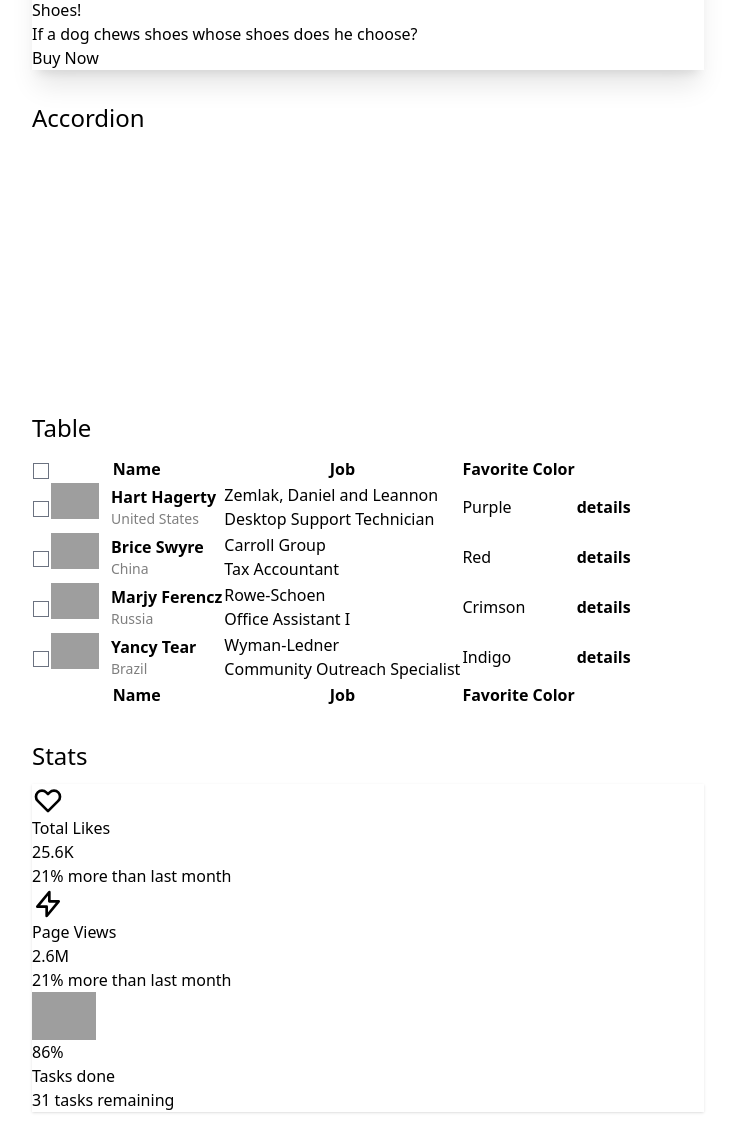
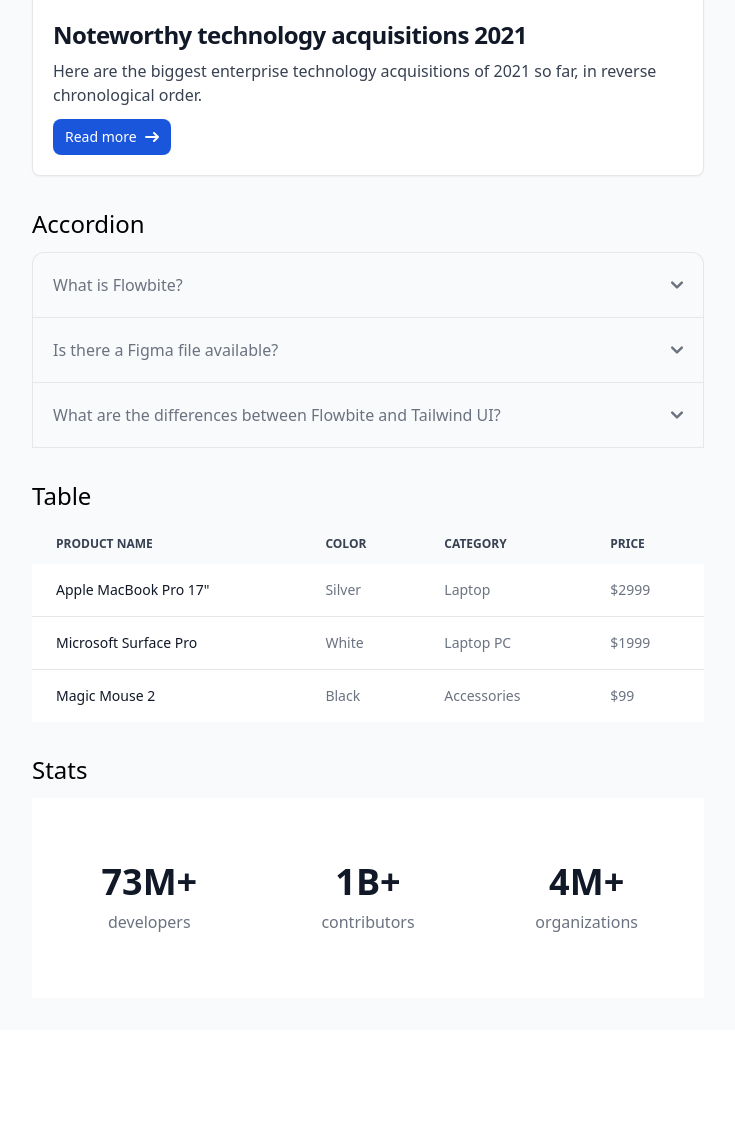
Before and after one commit to app-generator/docs-flask-flowbite, a Flask app: page / in a window 1280 px wide. Shown: the part 1166-2310 px from the top of the page, without its empty margins (272-1007 px from the left). After the commit the page ends 2098 px from the top, so only its background shows below. Run offline with Flask 3, Linux system fonts and the light colour scheme; style sheets or scripts are compiled from the project's sources; grey boxes are pictures that could not be loaded.

Commit message:
Add flowbite components

```diff
--- a/package.json
+++ b/package.json
@@ -1,5 +1,5 @@
 {
-  "name": "django-daisyui-starter",
+  "name": "flask-flowbite-starter",
   "private": true,
   "version": "0.0.0",
   "type": "module",
--- a/templates/index.html
+++ b/templates/index.html
@@ -1,298 +1,206 @@
 <!DOCTYPE html>
-
 <html lang="en">
 <head>
   <meta charset="UTF-8">
   <meta name="viewport" content="width=device-width, initial-scale=1.0">
-  <title>Flask + DaisyUI + Vite</title>
+  <title>Flask + Flowbite + Vite</title>
 
-  <meta name="description" content="Integrate DaisyUI with Flask - The integration steps and Coding Sample">
+  <meta name="description" content="Integrate Flowbite with Flask - The integration steps and Coding Sample">
 
-  <link rel="canonical" href="https://app-generator.dev/docs/technologies/flask/integrate-daisyui.html">
+  <link rel="canonical" href="https://app-generator.dev/docs/technologies/flask/integrate-flowbite.html">
 
   <link href="{{ url_for('static', filename='dist/assets/main.css') }}" rel="stylesheet">
 </head>
 <body>
-    <div id="app">
-        <div class="hero min-h-screen bg-base-200">
-            <div class="hero-content text-center">
-              <div class="max-w-xl">
-                <h1 class="text-5xl font-bold">
-                  <u>
-                    <a href="https://app-generator.dev/docs/technologies/flask/integrate-daisyui.html">Flask + DaisyUI + Vite</a>
-                  </u>
-                </h1>
-                <p class="py-6">{{ timestamp }}</p>
-                <p class="py-6">Minimal starter template with Flask backend, DaisyUI components, and Vite for rapid development.</p>
-                <button class="btn btn-primary" id="testApi">Test API</button>
-                <p id="apiResponse" class="mt-4"></p>
+  <div id="app">
+    <section class="bg-white dark:bg-gray-900">
+      <div class="min-h-screen flex flex-col justify-center">
+        <div class="mx-auto max-w-screen-xl text-center lg:py-16">
+          <h1 class="mb-4 text-4xl font-extrabold tracking-tight leading-none text-gray-900 md:text-5xl lg:text-6xl dark:text-white">
+            <u>
+              <a href="https://app-generator.dev/docs/technologies/flask/integrate-flowbite.html">Flask + Flowbite + Vite</a>
+            </u>
+          </h1>
+          <p class="mb-8 text-lg font-normal text-gray-500 lg:text-xl sm:px-16 lg:px-48 dark:text-gray-400">{{ timestamp }}</p>
+          <p class="mb-8 text-lg font-normal text-gray-500 lg:text-xl sm:px-16 lg:px-48 dark:text-gray-400">Minimal starter template with Flask backend, Flowbite components, and Vite for rapid development.</p>
+          <button type="button" id="testApi"
+                  class="text-white bg-blue-700 hover:bg-blue-800 focus:ring-4 focus:ring-blue-300 font-medium rounded-lg text-sm px-5 py-2.5 me-2 mb-2 dark:bg-blue-600 dark:hover:bg-blue-700 focus:outline-none dark:focus:ring-blue-800">
+            Test API
+          </button>
+          <p id="apiResponse" class="mt-4 text-gray-500 dark:text-gray-400"></p>
+        </div>
+      </div>
+
+      <div class="bg-gray-50 pt-5">
+        <div class="max-w-2xl mx-auto">
+
+          <div class="pb-8">
+            <h3 class="text-2xl font-medium text-accent mb-3">Card</h3>
+            <div class="w-auto bg-white border border-gray-200 rounded-lg shadow-sm dark:bg-gray-800 dark:border-gray-700">
+              <a href="#">
+                  <img class="rounded-t-lg" src="https://flowbite.com/docs/images/blog/image-1.jpg" alt="" />
+              </a>
+              <div class="p-5">
+                <a href="#">
+                  <h5 class="mb-2 text-2xl font-bold tracking-tight text-gray-900 dark:text-white">Noteworthy technology acquisitions 2021</h5>
+                </a>
+                <p class="mb-3 font-normal text-gray-700 dark:text-gray-400">Here are the biggest enterprise technology acquisitions of 2021 so far, in reverse chronological order.</p>
+                <a href="#" class="inline-flex items-center px-3 py-2 text-sm font-medium text-center text-white bg-blue-700 rounded-lg hover:bg-blue-800 focus:ring-4 focus:outline-none focus:ring-blue-300 dark:bg-blue-600 dark:hover:bg-blue-700 dark:focus:ring-blue-800">
+                  Read more
+                  <svg class="rtl:rotate-180 w-3.5 h-3.5 ms-2" aria-hidden="true" xmlns="http://www.w3.org/2000/svg" fill="none" viewBox="0 0 14 10">
+                    <path stroke="currentColor" stroke-linecap="round" stroke-linejoin="round" stroke-width="2" d="M1 5h12m0 0L9 1m4 4L9 9"/>
+                  </svg>
+                </a>
               </div>
             </div>
-        </div>
+          </div>
 
-        <div class="max-w-2xl mx-auto mt-5">
-          <div class="mb-8">
-            <h3 class="text-2xl font-medium text-accent mb-3">Card</h3>
-            <div class="card bg-base-100 w-auto shadow-xl">
-              <figure>
-                <img
-                  src="https://img.daisyui.com/images/stock/photo-1606107557195-0e29a4b5b4aa.webp"
-                  alt="Shoes" />
-              </figure>
-              <div class="card-body">
-                <h2 class="card-title">Shoes!</h2>
-                <p>If a dog chews shoes whose shoes does he choose?</p>
-                <div class="card-actions justify-end">
-                  <button class="btn btn-primary">Buy Now</button>
+          <div class="pb-8">
+            <h3 class="text-2xl font-medium text-accent mb-3">Accordion</h3>
+            <div id="accordion-collapse" data-accordion="collapse">
+              <h2 id="accordion-collapse-heading-1">
+                <button type="button" class="flex items-center justify-between w-full p-5 font-medium rtl:text-right text-gray-500 border border-b-0 border-gray-200 rounded-t-xl focus:ring-4 focus:ring-gray-200 dark:focus:ring-gray-800 dark:border-gray-700 dark:text-gray-400 hover:bg-gray-100 dark:hover:bg-gray-800 gap-3" data-accordion-target="#accordion-collapse-body-1" aria-expanded="true" aria-controls="accordion-collapse-body-1">
+                  <span>What is Flowbite?</span>
+                  <svg data-accordion-icon class="w-3 h-3 rotate-180 shrink-0" aria-hidden="true" xmlns="http://www.w3.org/2000/svg" fill="none" viewBox="0 0 10 6">
+                    <path stroke="currentColor" stroke-linecap="round" stroke-linejoin="round" stroke-width="2" d="M9 5 5 1 1 5"/>
+                  </svg>
+                </button>
+              </h2>
+              <div id="accordion-collapse-body-1" class="hidden" aria-labelledby="accordion-collapse-heading-1">
+                <div class="p-5 border border-b-0 border-gray-200 dark:border-gray-700 dark:bg-gray-900">
+                  <p class="mb-2 text-gray-500 dark:text-gray-400">Flowbite is an open-source library of interactive components built on top of Tailwind CSS including buttons, dropdowns, modals, navbars, and more.</p>
+                  <p class="text-gray-500 dark:text-gray-400">Check out this guide to learn how to <a href="/docs/getting-started/introduction/" class="text-blue-600 dark:text-blue-500 hover:underline">get started</a> and start developing websites even faster with components on top of Tailwind CSS.</p>
+                </div>
+              </div>
+              <h2 id="accordion-collapse-heading-2">
+                <button type="button" class="flex items-center justify-between w-full p-5 font-medium rtl:text-right text-gray-500 border border-b-0 border-gray-200 focus:ring-4 focus:ring-gray-200 dark:focus:ring-gray-800 dark:border-gray-700 dark:text-gray-400 hover:bg-gray-100 dark:hover:bg-gray-800 gap-3" data-accordion-target="#accordion-collapse-body-2" aria-expanded="false" aria-controls="accordion-collapse-body-2">
+                  <span>Is there a Figma file available?</span>
+                  <svg data-accordion-icon class="w-3 h-3 rotate-180 shrink-0" aria-hidden="true" xmlns="http://www.w3.org/2000/svg" fill="none" viewBox="0 0 10 6">
+                    <path stroke="currentColor" stroke-linecap="round" stroke-linejoin="round" stroke-width="2" d="M9 5 5 1 1 5"/>
+                  </svg>
+                </button>
+              </h2>
+              <div id="accordion-collapse-body-2" class="hidden" aria-labelledby="accordion-collapse-heading-2">
+                <div class="p-5 border border-b-0 border-gray-200 dark:border-gray-700">
+                  <p class="mb-2 text-gray-500 dark:text-gray-400">Flowbite is first conceptualized and designed using the Figma software so everything you see in the library has a design equivalent in our Figma file.</p>
+                  <p class="text-gray-500 dark:text-gray-400">Check out the <a href="https://flowbite.com/figma/" class="text-blue-600 dark:text-blue-500 hover:underline">Figma design system</a> based on the utility classes from Tailwind CSS and components from Flowbite.</p>
+                </div>
+              </div>
+              <h2 id="accordion-collapse-heading-3">
+                <button type="button" class="flex items-center justify-between w-full p-5 font-medium rtl:text-right text-gray-500 border border-gray-200 focus:ring-4 focus:ring-gray-200 dark:focus:ring-gray-800 dark:border-gray-700 dark:text-gray-400 hover:bg-gray-100 dark:hover:bg-gray-800 gap-3" data-accordion-target="#accordion-collapse-body-3" aria-expanded="false" aria-controls="accordion-collapse-body-3">
+                  <span>What are the differences between Flowbite and Tailwind UI?</span>
+                  <svg data-accordion-icon class="w-3 h-3 rotate-180 shrink-0" aria-hidden="true" xmlns="http://www.w3.org/2000/svg" fill="none" viewBox="0 0 10 6">
+                    <path stroke="currentColor" stroke-linecap="round" stroke-linejoin="round" stroke-width="2" d="M9 5 5 1 1 5"/>
+                  </svg>
+                </button>
+              </h2>
+              <div id="accordion-collapse-body-3" class="hidden" aria-labelledby="accordion-collapse-heading-3">
+                <div class="p-5 border border-t-0 border-gray-200 dark:border-gray-700">
+                  <p class="mb-2 text-gray-500 dark:text-gray-400">The main difference is that the core components from Flowbite are open source under the MIT license, whereas Tailwind UI is a paid product. Another difference is that Flowbite relies on smaller and standalone components, whereas Tailwind UI offers sections of pages.</p>
+                  <p class="mb-2 text-gray-500 dark:text-gray-400">However, we actually recommend using both Flowbite, Flowbite Pro, and even Tailwind UI as there is no technical reason stopping you from using the best of two worlds.</p>
+                  <p class="mb-2 text-gray-500 dark:text-gray-400">Learn more about these technologies:</p>
+                  <ul class="ps-5 text-gray-500 list-disc dark:text-gray-400">
+                    <li><a href="https://flowbite.com/pro/" class="text-blue-600 dark:text-blue-500 hover:underline">Flowbite Pro</a></li>
+                    <li><a href="https://tailwindui.com/" rel="nofollow" class="text-blue-600 dark:text-blue-500 hover:underline">Tailwind UI</a></li>
+                  </ul>
                 </div>
               </div>
             </div>
           </div>
-          <div class="mb-8">
-            <h3 class="text-2xl font-medium text-accent mb-3">Accordion</h3>
-            <div class="join join-vertical w-full">
-              <div class="collapse collapse-arrow join-item border-base-300 border">
-                <input type="radio" name="my-accordion-4" checked="checked" />
-                <div class="collapse-title text-xl font-medium">Click to open this one and close others</div>
-                <div class="collapse-content">
-                  <p>hello</p>
-                </div>
-              </div>
-              <div class="collapse collapse-arrow join-item border-base-300 border">
-                <input type="radio" name="my-accordion-4" />
-                <div class="collapse-title text-xl font-medium">Click to open this one and close others</div>
-                <div class="collapse-content">
-                  <p>hello</p>
-                </div>
-              </div>
-              <div class="collapse collapse-arrow join-item border-base-300 border">
-                <input type="radio" name="my-accordion-4" />
-                <div class="collapse-title text-xl font-medium">Click to open this one and close others</div>
-                <div class="collapse-content">
-                  <p>hello</p>
-                </div>
-              </div>
-            </div>
-          </div>
-          <div class="mb-8">
+
+          <div class="pb-8">
             <h3 class="text-2xl font-medium text-accent mb-3">Table</h3>
-            <div class="overflow-x-auto ">
-              <table class="table">
-                <!-- head -->
-                <thead>
-                  <tr>
-                    <th>
-                      <label>
-                        <input type="checkbox" class="checkbox" />
-                      </label>
-                    </th>
-                    <th>Name</th>
-                    <th>Job</th>
-                    <th>Favorite Color</th>
-                    <th></th>
-                  </tr>
-                </thead>
-                <tbody>
-                  <!-- row 1 -->
-                  <tr>
-                    <th>
-                      <label>
-                        <input type="checkbox" class="checkbox" />
-                      </label>
-                    </th>
-                    <td>
-                      <div class="flex items-center gap-3">
-                        <div class="avatar">
-                          <div class="mask mask-squircle h-12 w-12">
-                            <img
-                              src="https://img.daisyui.com/images/profile/demo/2@94.webp"
-                              alt="Avatar Tailwind CSS Component" />
-                          </div>
-                        </div>
-                        <div>
-                          <div class="font-bold">Hart Hagerty</div>
-                          <div class="text-sm opacity-50">United States</div>
-                        </div>
-                      </div>
-                    </td>
-                    <td>
-                      Zemlak, Daniel and Leannon
-                      <br />
-                      <span class="badge badge-ghost badge-sm">Desktop Support Technician</span>
-                    </td>
-                    <td>Purple</td>
-                    <th>
-                      <button class="btn btn-ghost btn-xs">details</button>
-                    </th>
-                  </tr>
-                  <!-- row 2 -->
-                  <tr>
-                    <th>
-                      <label>
-                        <input type="checkbox" class="checkbox" />
-                      </label>
-                    </th>
-                    <td>
-                      <div class="flex items-center gap-3">
-                        <div class="avatar">
-                          <div class="mask mask-squircle h-12 w-12">
-                            <img
-                              src="https://img.daisyui.com/images/profile/demo/3@94.webp"
-                              alt="Avatar Tailwind CSS Component" />
-                          </div>
-                        </div>
-                        <div>
-                          <div class="font-bold">Brice Swyre</div>
-                          <div class="text-sm opacity-50">China</div>
-                        </div>
-                      </div>
-                    </td>
-                    <td>
-                      Carroll Group
-                      <br />
-                      <span class="badge badge-ghost badge-sm">Tax Accountant</span>
-                    </td>
-                    <td>Red</td>
-                    <th>
-                      <button class="btn btn-ghost btn-xs">details</button>
-                    </th>
-                  </tr>
-                  <!-- row 3 -->
-                  <tr>
-                    <th>
-                      <label>
-                        <input type="checkbox" class="checkbox" />
-                      </label>
-                    </th>
-                    <td>
-                      <div class="flex items-center gap-3">
-                        <div class="avatar">
-                          <div class="mask mask-squircle h-12 w-12">
-                            <img
-                              src="https://img.daisyui.com/images/profile/demo/4@94.webp"
-                              alt="Avatar Tailwind CSS Component" />
-                          </div>
-                        </div>
-                        <div>
-                          <div class="font-bold">Marjy Ferencz</div>
-                          <div class="text-sm opacity-50">Russia</div>
-                        </div>
-                      </div>
-                    </td>
-                    <td>
-                      Rowe-Schoen
-                      <br />
-                      <span class="badge badge-ghost badge-sm">Office Assistant I</span>
-                    </td>
-                    <td>Crimson</td>
-                    <th>
-                      <button class="btn btn-ghost btn-xs">details</button>
-                    </th>
-                  </tr>
-                  <!-- row 4 -->
-                  <tr>
-                    <th>
-                      <label>
-                        <input type="checkbox" class="checkbox" />
-                      </label>
-                    </th>
-                    <td>
-                      <div class="flex items-center gap-3">
-                        <div class="avatar">
-                          <div class="mask mask-squircle h-12 w-12">
-                            <img
-                              src="https://img.daisyui.com/images/profile/demo/5@94.webp"
-                              alt="Avatar Tailwind CSS Component" />
-                          </div>
-                        </div>
-                        <div>
-                          <div class="font-bold">Yancy Tear</div>
-                          <div class="text-sm opacity-50">Brazil</div>
-                        </div>
-                      </div>
-                    </td>
-                    <td>
-                      Wyman-Ledner
-                      <br />
-                      <span class="badge badge-ghost badge-sm">Community Outreach Specialist</span>
-                    </td>
-                    <td>Indigo</td>
-                    <th>
-                      <button class="btn btn-ghost btn-xs">details</button>
-                    </th>
-                  </tr>
-                </tbody>
-                <!-- foot -->
-                <tfoot>
-                  <tr>
-                    <th></th>
-                    <th>Name</th>
-                    <th>Job</th>
-                    <th>Favorite Color</th>
-                    <th></th>
-                  </tr>
-                </tfoot>
+            <div class="relative overflow-x-auto">
+              <table class="w-full text-sm text-left rtl:text-right text-gray-500 dark:text-gray-400">
+                  <thead class="text-xs text-gray-700 uppercase bg-gray-50 dark:bg-gray-700 dark:text-gray-400">
+                      <tr>
+                          <th scope="col" class="px-6 py-3">
+                              Product name
+                          </th>
+                          <th scope="col" class="px-6 py-3">
+                              Color
+                          </th>
+                          <th scope="col" class="px-6 py-3">
+                              Category
+                          </th>
+                          <th scope="col" class="px-6 py-3">
+                              Price
+                          </th>
+                      </tr>
+                  </thead>
+                  <tbody>
+                      <tr class="bg-white border-b dark:bg-gray-800 dark:border-gray-700 border-gray-200">
+                          <th scope="row" class="px-6 py-4 font-medium text-gray-900 whitespace-nowrap dark:text-white">
+                              Apple MacBook Pro 17"
+                          </th>
+                          <td class="px-6 py-4">
+                              Silver
+                          </td>
+                          <td class="px-6 py-4">
+                              Laptop
+                          </td>
+                          <td class="px-6 py-4">
+                              $2999
+                          </td>
+                      </tr>
+                      <tr class="bg-white border-b dark:bg-gray-800 dark:border-gray-700 border-gray-200">
+                          <th scope="row" class="px-6 py-4 font-medium text-gray-900 whitespace-nowrap dark:text-white">
+                              Microsoft Surface Pro
+                          </th>
+                          <td class="px-6 py-4">
+                              White
+                          </td>
+                          <td class="px-6 py-4">
+                              Laptop PC
+                          </td>
+                          <td class="px-6 py-4">
+                              $1999
+                          </td>
+                      </tr>
+                      <tr class="bg-white dark:bg-gray-800">
+                          <th scope="row" class="px-6 py-4 font-medium text-gray-900 whitespace-nowrap dark:text-white">
+                              Magic Mouse 2
+                          </th>
+                          <td class="px-6 py-4">
+                              Black
+                          </td>
+                          <td class="px-6 py-4">
+                              Accessories
+                          </td>
+                          <td class="px-6 py-4">
+                              $99
+                          </td>
+                      </tr>
+                  </tbody>
               </table>
             </div>
           </div>
-          <div class="mb-8">
+          <div class="pb-8">
             <h3 class="text-2xl font-medium text-accent mb-3">Stats</h3>
-            <div class="stats shadow">
-              <div class="stat">
-                <div class="stat-figure text-primary">
-                  <svg
-                    xmlns="http://www.w3.org/2000/svg"
-                    fill="none"
-                    viewBox="0 0 24 24"
-                    class="inline-block h-8 w-8 stroke-current">
-                    <path
-                      stroke-linecap="round"
-                      stroke-linejoin="round"
-                      stroke-width="2"
-                      d="M4.318 6.318a4.5 4.5 0 000 6.364L12 20.364l7.682-7.682a4.5 4.5 0 00-6.364-6.364L12 7.636l-1.318-1.318a4.5 4.5 0 00-6.364 0z"></path>
-                  </svg>
-                </div>
-                <div class="stat-title">Total Likes</div>
-                <div class="stat-value text-primary">25.6K</div>
-                <div class="stat-desc">21% more than last month</div>
+            <section class="bg-white dark:bg-gray-900">
+              <div class="max-w-screen-xl px-4 py-8 mx-auto text-center lg:py-16 lg:px-6">
+                  <dl class="grid max-w-screen-md gap-8 mx-auto text-gray-900 sm:grid-cols-3 dark:text-white">
+                      <div class="flex flex-col items-center justify-center">
+                          <dt class="mb-2 text-3xl md:text-4xl font-extrabold">73M+</dt>
+                          <dd class="font-light text-gray-500 dark:text-gray-400">developers</dd>
+                      </div>
+                      <div class="flex flex-col items-center justify-center">
+                          <dt class="mb-2 text-3xl md:text-4xl font-extrabold">1B+</dt>
+                          <dd class="font-light text-gray-500 dark:text-gray-400">contributors</dd>
+                      </div>
+                      <div class="flex flex-col items-center justify-center">
+                          <dt class="mb-2 text-3xl md:text-4xl font-extrabold">4M+</dt>
+                          <dd class="font-light text-gray-500 dark:text-gray-400">organizations</dd>
+                      </div>
+                  </dl>
               </div>
+            </section>
+          </div>
 
-              <div class="stat">
-                <div class="stat-figure text-secondary">
-                  <svg
-                    xmlns="http://www.w3.org/2000/svg"
-                    fill="none"
-                    viewBox="0 0 24 24"
-                    class="inline-block h-8 w-8 stroke-current">
-                    <path
-                      stroke-linecap="round"
-                      stroke-linejoin="round"
-                      stroke-width="2"
-                      d="M13 10V3L4 14h7v7l9-11h-7z"></path>
-                  </svg>
-                </div>
-                <div class="stat-title">Page Views</div>
-                <div class="stat-value text-secondary">2.6M</div>
-                <div class="stat-desc">21% more than last month</div>
-              </div>
-
-              <div class="stat">
-                <div class="stat-figure text-secondary">
-                  <div class="avatar online">
-                    <div class="w-16 rounded-full">
-                      <img src="https://img.daisyui.com/images/stock/photo-1534528741775-53994a69daeb.webp" />
-                    </div>
-                  </div>
-                </div>
-                <div class="stat-value">86%</div>
-                <div class="stat-title">Tasks done</div>
-                <div class="stat-desc text-secondary">31 tasks remaining</div>
-              </div>
-            </div>
-          </div>
         </div>
-
-    </div>
+      </div>
+    </section>
+  </div>
     <script src="{{ url_for('static', filename='dist/assets/main.js') }}"></script>
 </body>
 </html>
```
Also changed, not shown: tailwind.config.js (line endings or trailing spaces).
